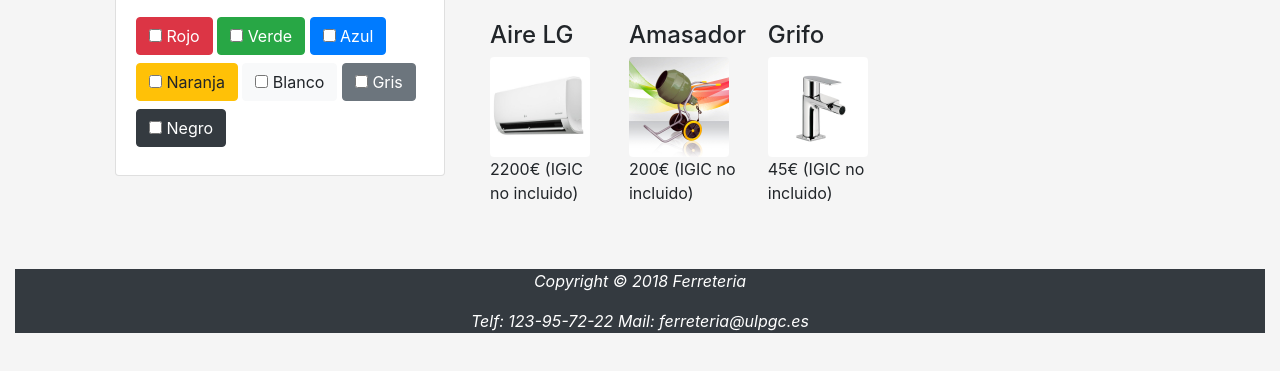
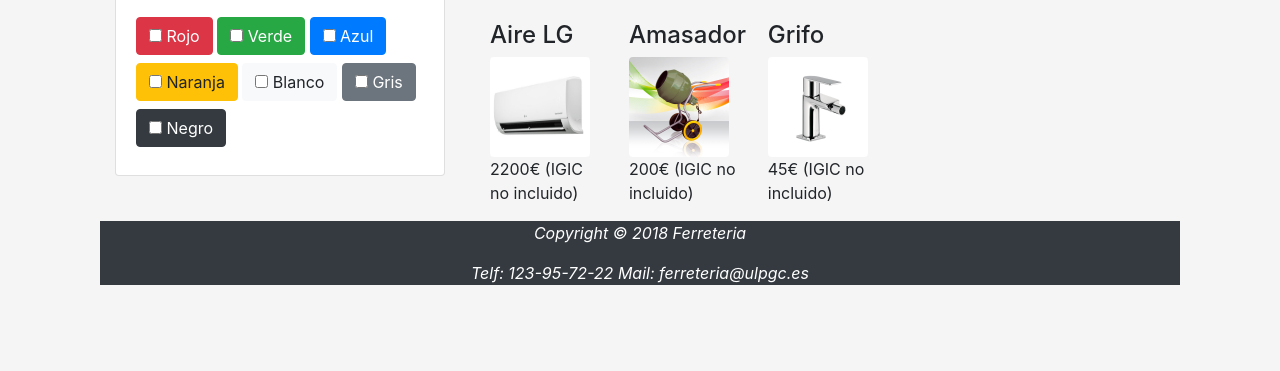
Before and after one commit to DAW1-EII/Ferreteria_V2, a website: page productos.html in a window 1280 px wide. Shown: the part 441-812 px from the top of the page. Drawn offline with nearby package versions, Linux system fonts and the light colour scheme.

Commit message:
Arreglo del footer

```diff
--- a/productos.html
+++ b/productos.html
@@ -29,7 +29,7 @@
   </header>
 
 
-  <nav class="navbar navbar-expand-md navbar-dark bg-success">
+  <nav class="navbar navbar-expand-md navbar-dark  bg-success">
     <div class="container">
       <button class="navbar-toggler" type="button" data-toggle="collapse" data-target="#navbar" aria-controls="navbar" aria-expanded="false" aria-label="Toggle navigation">
         <span class="navbar-toggler-icon"></span>
@@ -178,21 +178,14 @@
   </div>
 
 </div>
-
-
-</div>
-
-<br><br>
-<article class="mb-3">
   <div class="container-fluid">
     <footer class="bg-dark">
       <p class="text-white font-italic text-center">Copyright © 2018 Ferreteria </p>
       <address class="text-white font-italic text-center">Telf: 123-95-72-22         Mail: ferreteria@ulpgc.es</address>
     </footer>
   </div>
-  <br><br>
-</article>
 
+</div>
 
 
 
```
Also changed, not shown: index.html (+1 -1 lines).
